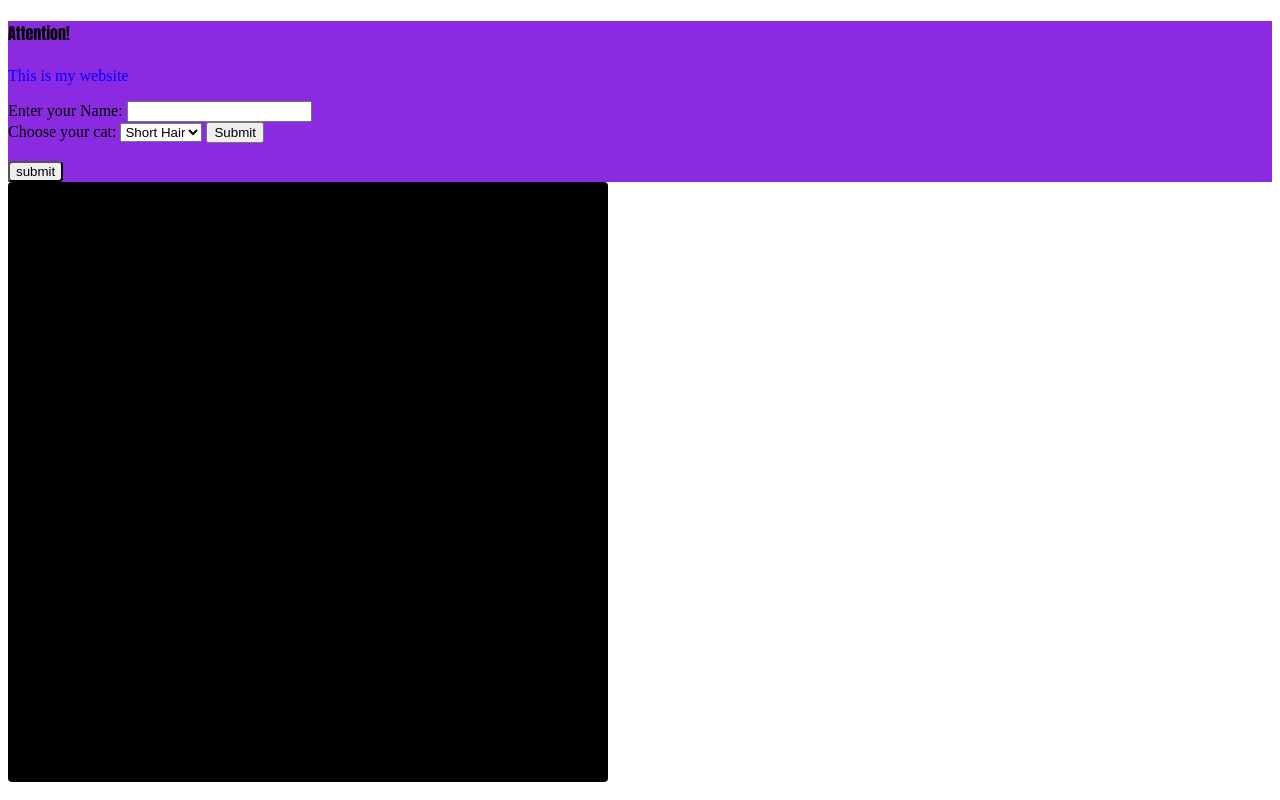
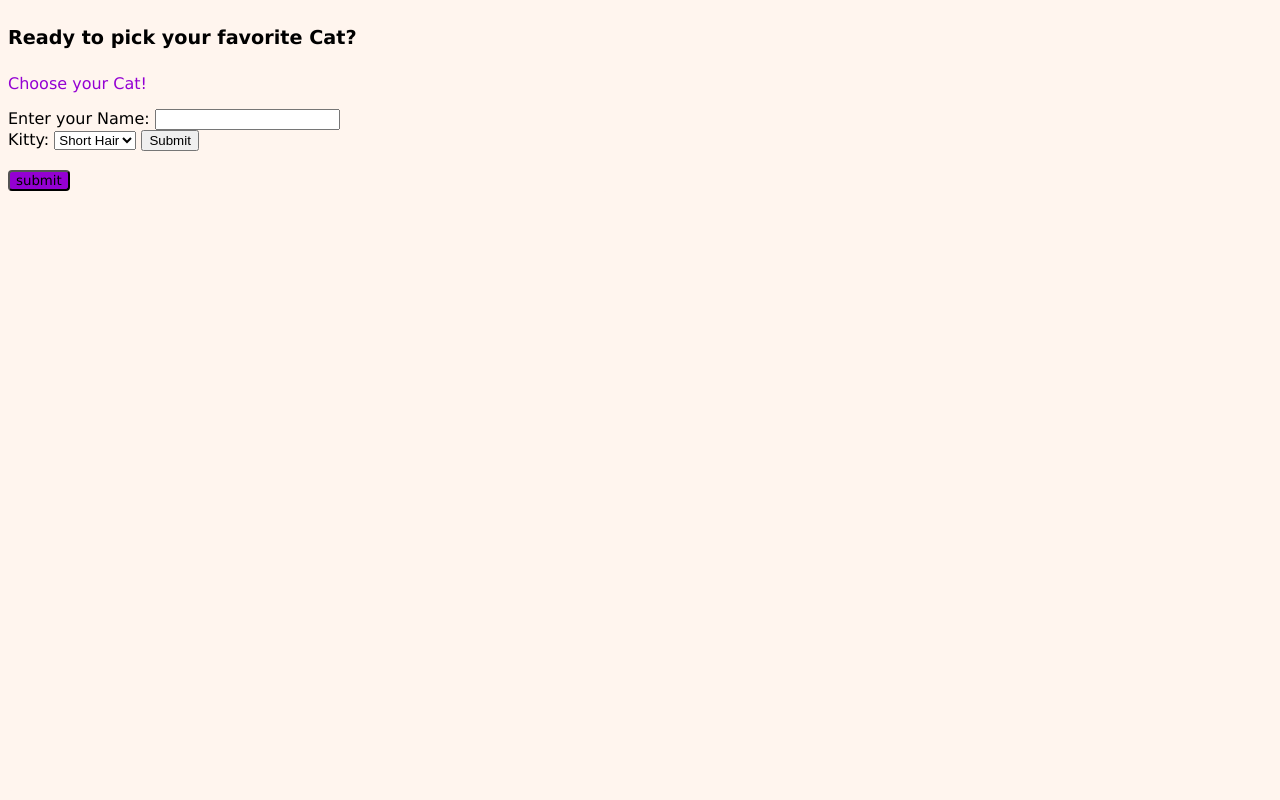
Before and after one commit to tawneejoneskell/CatProject, a plain HTML site: page natawneeProject.html in a window 1280 px wide. Drawn offline with Linux system fonts and the light colour scheme.

Commit message:
changed font and colors

```diff
--- a/natawneeProject.css
+++ b/natawneeProject.css
@@ -1,9 +1,19 @@
 div {
-    background-color: blueviolet;
+    background-color:#fff5ee;
+    border-radius: 4px;
+
+}
+Body {
+    background-color: #fff5ee;
+    font-family: 'Lucida Sans';
+    font-size: medium;
 }
 
 h4 {
-    font-family: Impact
+    font-family: 'Lucida Sans';
+    font-size: larger;
+
+
 }
 img {
     border-radius: 4px;
@@ -12,9 +22,13 @@ img {
 }
 button {
     border-radius: 4px;
+    background-color: #9400d3;
+    font-family: 'Lucida Sans';
+
+
 }
 #imageContainer{
-    background-color: black;
+    background-color:black
     border-radius: 4px;
     width: 600px;
     height: 600px;
--- a/natawneeProject.html
+++ b/natawneeProject.html
@@ -5,13 +5,13 @@
     <meta charset="ISO-8859-1">
     <script src="./natawneeProject.js" ></script>
     <link rel="stylesheet" href="./natawneeProject.css">
-    <title> Welcome to my website</title>
+    <title> Choose your Cat!</title>
 </head>
 
 <body ID="body">
     <div ID="container">
-        <h4 ID="header"> Attention!</h4>
-        <p style="color:blue"> This is my website</p>
+        <h4 ID="header"> Ready to pick your favorite Cat?</h4>
+        <p style="color:#9400d3"> Choose your Cat!</p>
         <!--
         <a href="https://mysnhu.force.com/mysnhu/s/"> Click here!</a>
         -->
@@ -19,7 +19,7 @@
             <label for="userName">Enter your Name:</label>
             <input ID="userName" type="text" name="userName" required />
             <br>
-            <label for="catMenu">Choose your cat:</label>
+            <label for="catMenu">Kitty:</label>
             <select>
                 <option> Short Hair</option>
                 <option> Long hair</option>
```
